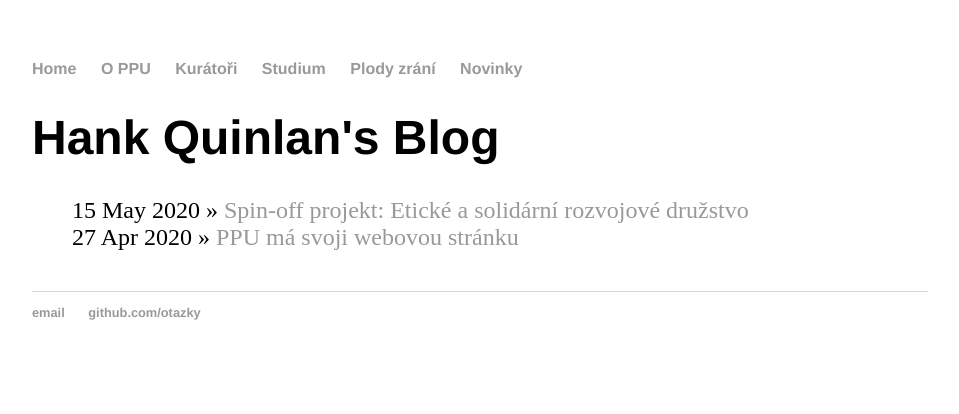
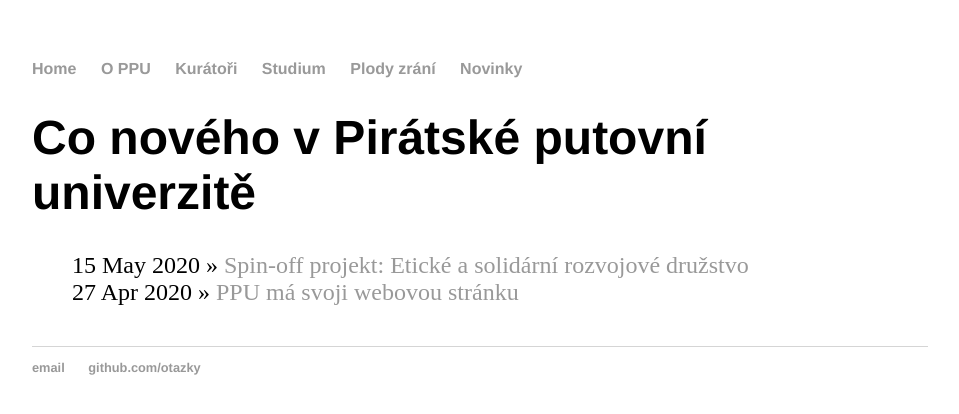
Before and after one commit to otazky/otazky.github.io, a Jekyll site: the page built from blog/index.html, in a window 1280 px wide. Shown: the top 414 px of the page, without its empty margins (160-1119 px from the left). Built offline with Jekyll 4.4.1, drawn with Linux system fonts in a browser that asks for light colours.

Commit message:
Úprava záhlaví novinek

```diff
--- a/blog/index.html
+++ b/blog/index.html
@@ -1,6 +1,6 @@
 ---
 layout: default
-title: Hank Quinlan's Blog
+title: Co nového v Pirátské putovní univerzitě
 ---
 	<h1>{{ page.title }}</h1>
 	<ul class="posts">
```
